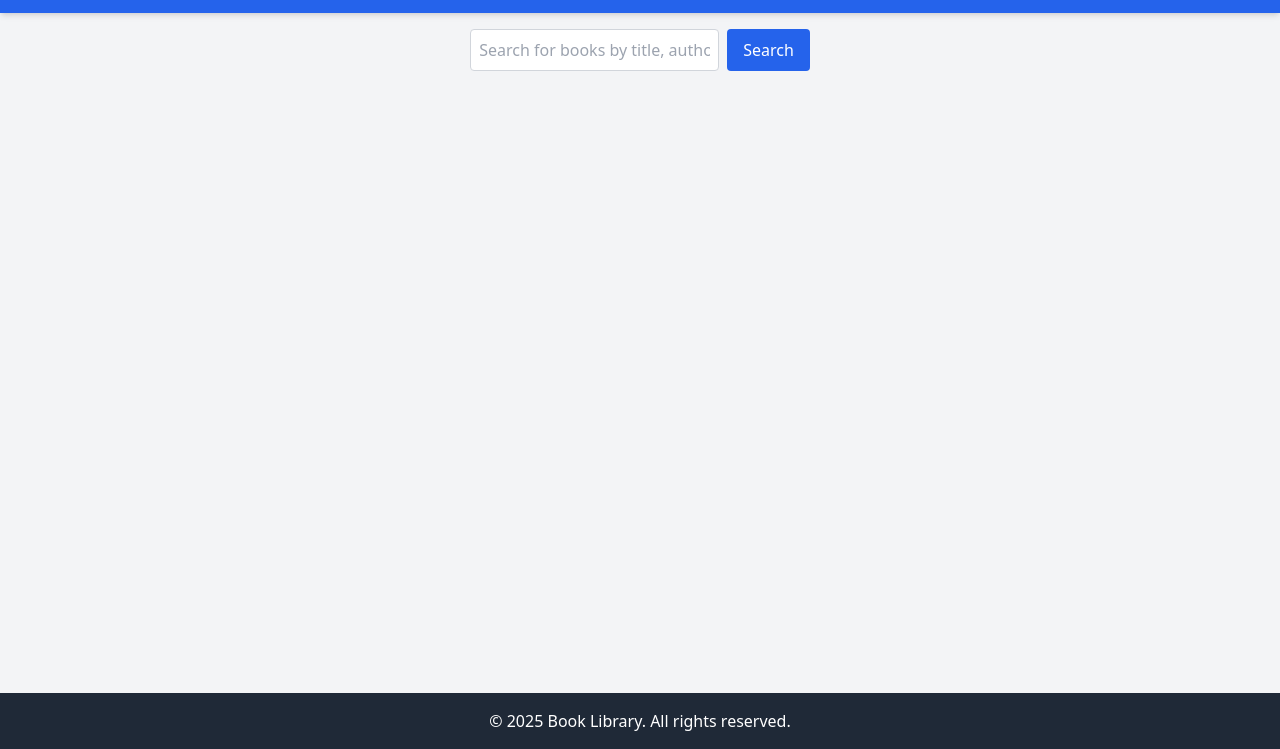
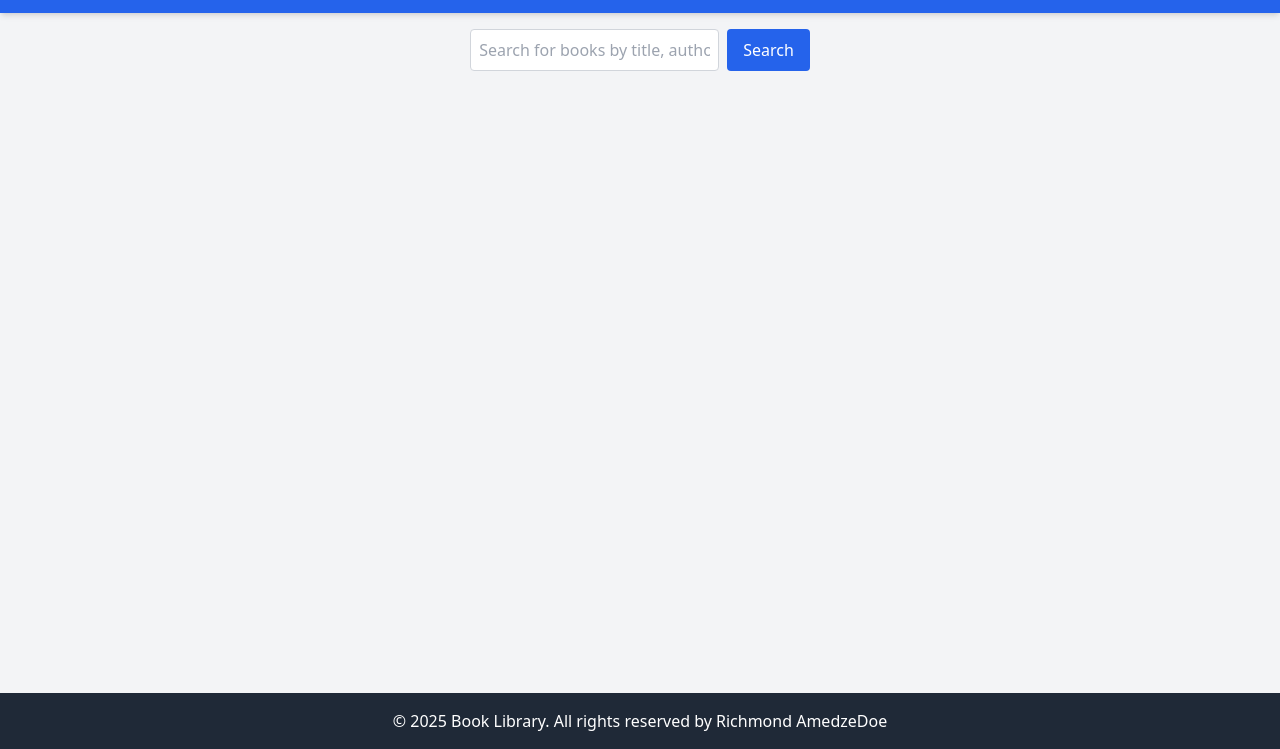
Before and after one commit to Rich-Tec/alx-fe-capstone-project, a plain HTML site: page index.html in a window 1280 px wide. Shown: the part 51-800 px from the top of the page. Drawn offline with nearby package versions, Linux system fonts and the light colour scheme.

Commit message:
Final commit

```diff
--- a/index.html
+++ b/index.html
@@ -53,7 +53,7 @@
   </main>
 
   <footer class="bg-gray-800 text-white p-4 text-center mt-10">
-    <p class="ending">&copy; 2025 Book Library. All rights reserved.</p>
+    <p class="ending">&copy; 2025 Book Library. All rights reserved by Richmond AmedzeDoe</p>
   </footer>
 
   <script src="script.js"></script>
```
